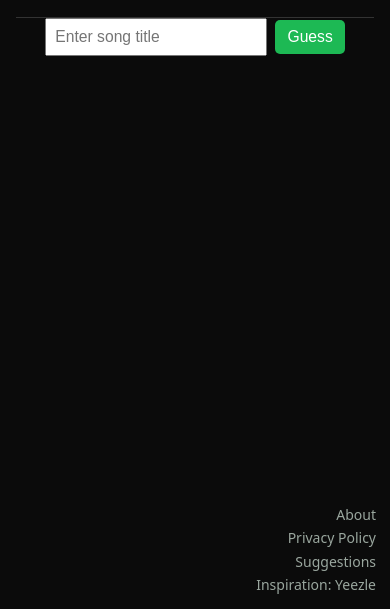
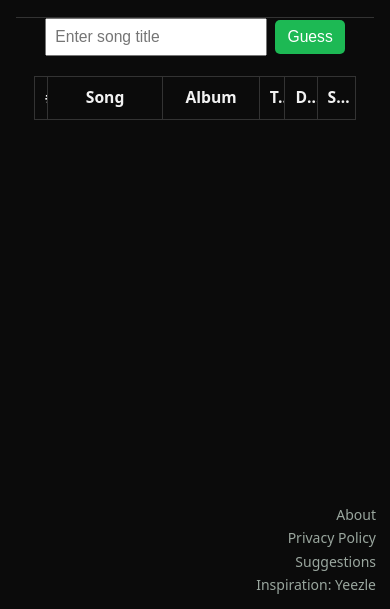
Before and after one commit to noahjuzenas/theweekndle, a plain HTML site: page index.html in a window 390 px wide. Shown: the part 235-844 px from the top of the page. Drawn offline with Linux system fonts and the light colour scheme.

Commit message:
Update weekndle.css

```diff
--- a/weekndle.css
+++ b/weekndle.css
@@ -233,3 +233,51 @@ td.gray{ background: rgba(255,255,255,.06); border-radius: 10px; }
 .section{ margin: var(--space-4) 0; }
 .card{ background: var(--card); border:1px solid #1d1d1d; border-radius: var(--radius); padding: var(--space-3); }
 .muted{ color: var(--muted); }
+
+/* === Revert mobile layout to classic table (keep new style/fonts) === */
+@media (max-width: 700px){
+  /* Show the table header again */
+  #guessesTable thead {
+    display: table-header-group !important;
+  }
+
+  /* Force real table structure on phones */
+  #guessesTable {
+    display: table !important;
+    width: 90% !important;               /* matches your desktop width */
+    border-collapse: collapse !important;
+    margin: 20px auto !important;
+  }
+  #guessesTable tbody { display: table-row-group !important; }
+  #guessesTable tr {
+    display: table-row !important;
+    background: transparent !important;
+    border: none !important;
+    box-shadow: none !important;
+    padding: 0 !important;
+    margin: 0 !important;
+  }
+  #guessesTable th,
+  #guessesTable td {
+    display: table-cell !important;
+    padding: 10px !important;
+    border: 1px solid #333 !important;   /* use your classic borders */
+  }
+
+  /* Remove the pseudo-labels from the card layout */
+  #guessesTable td::before { content: none !important; }
+
+  /* Keep the nice album cell layout from desktop */
+  .album-cell{
+    display: grid !important;
+    grid-template-columns: var(--guess-row-h) 1fr !important;
+    align-items: center !important;
+    gap: 8px !important;
+  }
+  .album-cell img{
+    width: var(--guess-row-h) !important;
+    height: var(--guess-row-h) !important;
+    border: none !important;
+    border-radius: 10px !important;
+  }
+}
```
